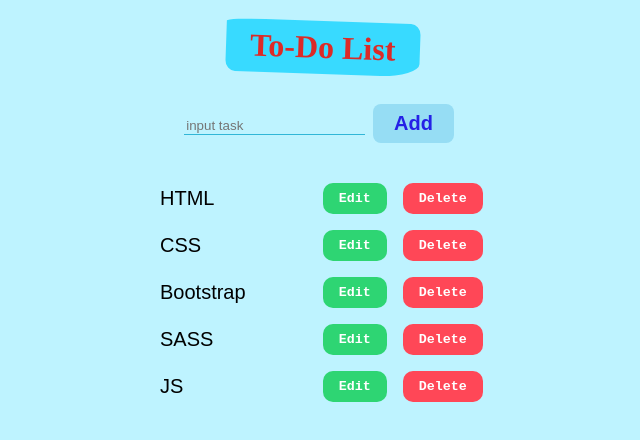
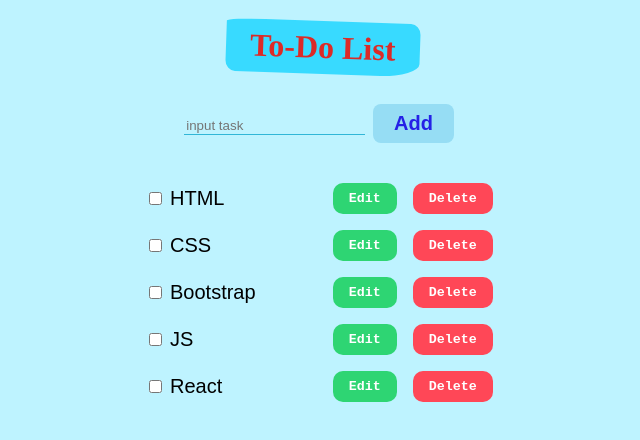
Before and after one commit to sepidehmaghami/to-do-list, a React (Create React App) app: page / in a window 1280 px wide. Shown: the top 440 px of the page, without its empty margins (317-957 px from the left). Built offline with nearby package versions, Linux system fonts and the light colour scheme; data requests are answered from the project's data file.

Commit message:
style for done task

```diff
--- a/db.json
+++ b/db.json
@@ -2,23 +2,28 @@
   "tasks": [
     {
       "id": 1,
-      "title": "HTML"
+      "title": "HTML",
+      "flag": false
     },
     {
       "id": 2,
-      "title": "CSS"
+      "title": "CSS",
+      "flag": false
     },
     {
       "id": 3,
-      "title": "Bootstrap"
-    },
-    {
-      "id": 4,
-      "title": "SASS"
+      "title": "Bootstrap",
+      "flag": false
     },
     {
       "title": "JS",
-      "id": 5
+      "id": 5,
+      "flag": false
+    },
+    {
+      "title": "React",
+      "id": 6,
+      "flag": false
     }
   ]
 }
--- a/src/App.js
+++ b/src/App.js
@@ -35,6 +35,8 @@ function App() {
     setTask([...task , newResponseAdd]);
   }
 
+
+
   return (
     <div className="App">
      <h1>To-Do List</h1>
--- /dev/null
+++ b/src/components/taskList/TaskList.css
@@ -0,0 +1,3 @@
+.task-list {
+    display: flex;
+}
--- a/src/components/tasks/Tasks.js
+++ b/src/components/tasks/Tasks.js
@@ -1,9 +1,37 @@
+import { useState } from 'react';
 import './Tasks.css';
 
 const Tasks = ({titles , txt , onDelete}) =>{
+
+    const [check , setCheck]= useState(false);
+    const doneTask =() =>{
+        if(!check){
+        setCheck(true);
+        }
+        else{
+        setCheck(false);
+        }
+    }
+
+    const extra_styles = (check) => {
+        if (check) {
+            return {
+                textDecoration: "line-through",
+                color:"gray"
+            };
+            }
+        else {
+            return {
+                textDecoration: "none",
+                color:"black"
+            }
+        }
+    };
+
     return(
         <div className="tasks-control">
-            <div className='duty'>{titles}</div>
+            <input type="checkbox" onClick={doneTask}/>
+            <div className='duty'  style={extra_styles(check)}>{titles}</div>
             <button className='btn-duty edit' >Edit</button>
             <button className='btn-duty del' onClick={ () => onDelete(txt.id)}>Delete</button>
         </div>
```
